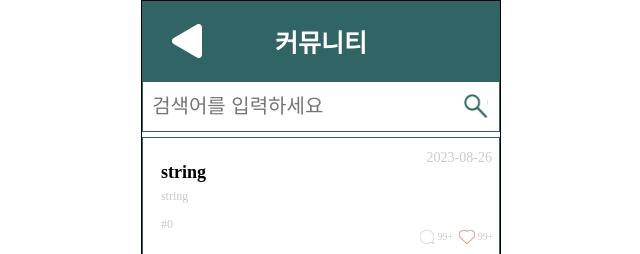
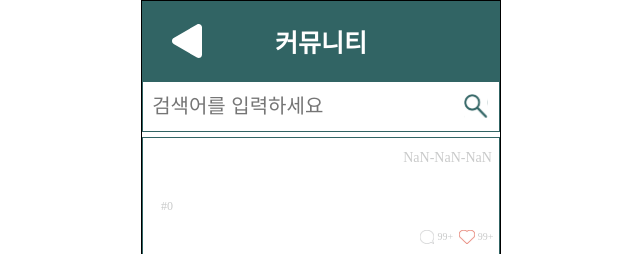
Before and after one commit to DevHiveTeamB/frontend, a Vue app in the folder vue-project/: page /community/post in a window 1280 px wide. Both pictures are taken after a click on the element 595 px from the left and 759 px from the top of the page. Shown: the top 254 px of the page, without its empty margins (319-959 px from the left). Built offline with nearby package versions, Linux system fonts and the light colour scheme; no server answers.

Commit message:
커뮤니티 작성 페이지 api 버그 수정

```diff
--- a/vue-project/src/views/CommunityPage.vue
+++ b/vue-project/src/views/CommunityPage.vue
@@ -112,9 +112,9 @@ export default {
             "username": "",
             "loginId": null
           },
-          "communityPostTitle": "string",
-          "communityPostContent": "string",
-          "communityPostDate": "2023-08-26T04:07:15.135+00:00",
+          "communityPostTitle": "",
+          "communityPostContent": "",
+          "communityPostDate": "",
           "communityPostLikesCount": null,
           "isCommunityPostLikes": null,
           "commentIDs": null
--- a/vue-project/src/views/CommunityPostPage.vue
+++ b/vue-project/src/views/CommunityPostPage.vue
@@ -20,23 +20,30 @@
 
 <script>
 import UpperBar from '../components/UpperBar.vue'
+import { mapGetters } from 'vuex'
 import axios from '../main.js'
 export default {
+  computed: {
+    ...mapGetters(['userInfo'])
+  },
   components: { UpperBar },
   methods: {
     checkForm() {
       if (this.title == '' || this.content == '') {
         alert('빈칸없이 작성해주세요')
       } else {
-        //모든 정보가 입력되었을때만 요청 보냄
-        axios.post('/community/post', {
-          "writerID": this.userId,
+        const data = {
+          "writerID": this.userInfo.userId,
           "communityPostTitle": this.title,
           "communityPostContent": this.content,
           "communityPostLikes": 0
-        })
+        }
+        console.log(data)
+        //모든 정보가 입력되었을때만 요청 보냄
+        axios.post('/communityposts/post', data)
         .then((res) => {
           console.log(res)
+          this.$router.push(`/community/detail/${res.data.communityPostID}`)
         })
       }
     }
```
